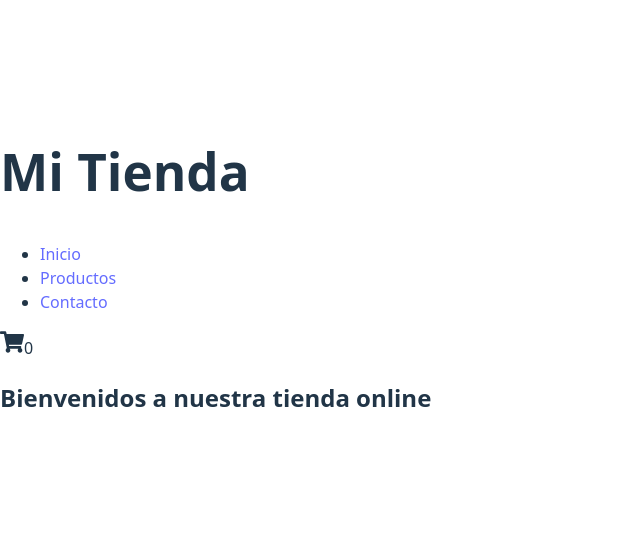
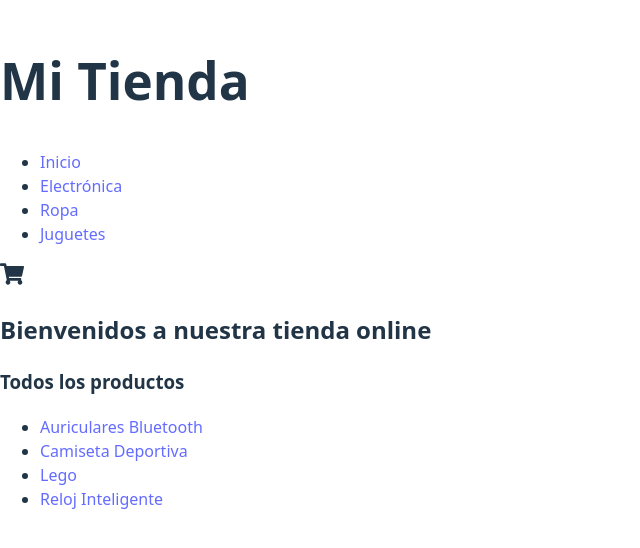
Before and after one commit to Lautaro-R-collins/ProyectoFinal-Rodriguez, a React (Vite) app: page / in a window 1280 px wide. Shown: the part 132-680 px from the top of the page, without its empty margins (0-640 px from the left). Built offline with nearby package versions, Linux system fonts and the light colour scheme.

Commit message:
NavegaLasRutas+RodriguezLautaro

```diff
--- a/package.json
+++ b/package.json
@@ -12,7 +12,8 @@
   "dependencies": {
     "react": "^19.1.0",
     "react-dom": "^19.1.0",
-    "react-icons": "^5.5.0"
+    "react-icons": "^5.5.0",
+    "react-router-dom": "^7.7.1"
   },
   "devDependencies": {
     "@eslint/js": "^9.29.0",
--- a/src/App.jsx
+++ b/src/App.jsx
@@ -1,12 +1,20 @@
-import NavBar from './components/NavBar';
-import ItemListContainer from './components/ItemListContainer';
+import { BrowserRouter, Routes, Route } from 'react-router-dom';
+import NavBar from './components/layout/NavBar';
+import ItemListContainer from './components/pages/ItemListContainer';
+import ItemDetailContainer from './components/pages/ItemDetailContainer';
+import NotFound from './components/pages/NotFound';
 
 function App() {
   return (
-    <>
+    <BrowserRouter>
       <NavBar />
-      <ItemListContainer mensaje="Bienvenidos a nuestra tienda online" />
-    </>
+      <Routes>
+        <Route path="/" element={<ItemListContainer mensaje="Bienvenidos a nuestra tienda online" />} />
+        <Route path="/category/:categoryId" element={<ItemListContainer />} />
+        <Route path="/item/:itemId" element={<ItemDetailContainer />} />
+        <Route path="*" element={<NotFound />} />
+      </Routes>
+    </BrowserRouter>
   );
 }
 
--- a/src/components/ItemListContainer.jsx
+++ /dev/null
@@ -1,10 +0,0 @@
-
-const ItemListContainer = ({ mensaje }) => {
-  return (
-    <div>
-      <h2>{mensaje}</h2>
-    </div>
-  );
-};
-
-export default ItemListContainer;
--- a/src/components/NavBar.jsx
+++ /dev/null
@@ -1,19 +0,0 @@
-import CartWidget from './CartWidget';
-
-const NavBar = () => {
-  return (
-    <nav>
-      <div>
-        <h1>Mi Tienda</h1>
-      </div>
-      <ul>
-        <li><a href="#inicio">Inicio</a></li>
-        <li><a href="#productos">Productos</a></li>
-        <li><a href="#contacto">Contacto</a></li>
-      </ul>
-      <CartWidget />
-    </nav>
-  );
-};
-
-export default NavBar;
--- a/src/components/CartWidget.jsx
+++ b/src/components/common/CartWidget.jsx
@@ -4,7 +4,6 @@ const CartWidget = () => {
   return (
     <div>
       <FaShoppingCart size={24} />
-      <span>0</span> {/* La burbuja con cantidad */}
     </div>
   );
 };
--- /dev/null
+++ b/src/components/layout/NavBar.jsx
@@ -0,0 +1,22 @@
+// src/components/layout/NavBar.jsx
+import { Link } from 'react-router-dom';
+import CartWidget from '../common/CartWidget';
+
+const NavBar = () => {
+  return (
+    <nav>
+      <div>
+        <h1>Mi Tienda</h1>
+      </div>
+      <ul>
+        <li><Link to="/">Inicio</Link></li>
+        <li><Link to="/category/electronica">Electrónica</Link></li>
+        <li><Link to="/category/ropa">Ropa</Link></li>
+        <li><Link to="/category/juguetes">Juguetes</Link></li>
+      </ul>
+      <CartWidget />
+    </nav>
+  );
+};
+
+export default NavBar;
--- /dev/null
+++ b/src/components/pages/ItemDetailContainer.jsx
@@ -0,0 +1,41 @@
+import { useEffect, useState } from 'react';
+import { useParams } from 'react-router-dom';
+import { productsMock } from '../../mock/productsMock.js';
+
+const getProductById = (id) => {
+  return new Promise((resolve) => {
+    setTimeout(() => {
+      const product = productsMock.find(p => p.id === id);
+      resolve(product);
+    }, 500);
+  });
+};
+
+const ItemDetailContainer = () => {
+  const { itemId } = useParams();
+  const [product, setProduct] = useState(null);
+  const [loading, setLoading] = useState(true);
+
+  useEffect(() => {
+    setLoading(true);
+    getProductById(itemId).then((prod) => {
+      setProduct(prod);
+      setLoading(false);
+    });
+  }, [itemId]);
+
+  if (loading) return <p>Cargando detalle del producto...</p>;
+  if (!product) return <p>Producto no encontrado</p>;
+
+  return (
+    <div>
+      <h2>{product.title}</h2>
+      <img src={product.imageUrl} alt={product.title} width={200} />
+      <p>{product.description}</p>
+      <p>Precio: ${product.price}</p>
+      <p>Stock disponible: {product.stock}</p>
+    </div>
+  );
+};
+
+export default ItemDetailContainer;
--- /dev/null
+++ b/src/components/pages/ItemListContainer.jsx
@@ -0,0 +1,47 @@
+import { useEffect, useState } from 'react';
+import { useParams, Link } from 'react-router-dom';
+import { productsMock } from '../../mock/productsMock.js';
+
+const getProducts = (categoryId) => {
+  return new Promise((resolve) => {
+    setTimeout(() => {
+      if (categoryId) {
+        resolve(productsMock.filter(product => product.category === categoryId));
+      } else {
+        resolve(productsMock);
+      }
+    }, 500);
+  });
+};
+
+const ItemListContainer = ({ mensaje }) => {
+  const { categoryId } = useParams();
+  const [products, setProducts] = useState([]);
+  const [loading, setLoading] = useState(true);
+
+  useEffect(() => {
+    setLoading(true);
+    getProducts(categoryId).then((data) => {
+      setProducts(data);
+      setLoading(false);
+    });
+  }, [categoryId]);
+
+  if (loading) return <p>Cargando productos...</p>;
+
+  return (
+    <div>
+      {mensaje && <h2>{mensaje}</h2>}
+      <h3>{categoryId ? `Categoría: ${categoryId}` : 'Todos los productos'}</h3>
+      <ul>
+        {products.map(product => (
+          <li key={product.id}>
+            <Link to={`/item/${product.id}`}>{product.title}</Link>
+          </li>
+        ))}
+      </ul>
+    </div>
+  );
+};
+
+export default ItemListContainer;
--- /dev/null
+++ b/src/components/pages/NotFound.jsx
@@ -0,0 +1,9 @@
+const NotFound = () => {
+  return (
+    <div>
+      <h1>lo siento no pudimos cargar la pagina</h1>
+    </div>
+  );
+};
+
+export default NotFound;
--- /dev/null
+++ b/src/mock/productsMock.js
@@ -0,0 +1,38 @@
+export const productsMock = [
+  {
+    id: "1",
+    title: "Auriculares Bluetooth",
+    price: 120,
+    description: "Auriculares inalámbricos con excelente calidad de sonido",
+    imageUrl: "https://example.com/auriculares.jpg",
+    stock: 15,
+    category: "electronica",
+  },
+  {
+    id: "2",
+    title: "Camiseta Deportiva",
+    price: 35,
+    description: "Camiseta ligera y transpirable para hacer deporte",
+    imageUrl: "https://example.com/camiseta.jpg",
+    stock: 30,
+    category: "ropa",
+  },
+  {
+    id: "3",
+    title: "Lego",
+    price: 60,
+    description: "Set de bloques de construcción para niños y adultos",
+    imageUrl: "https://example.com/lego.jpg",
+    stock: 10,
+    category: "juguetes",
+  },
+  {
+    id: "4",
+    title: "Reloj Inteligente",
+    price: 250,
+    description: "Reloj con monitoreo de salud y notificaciones",
+    imageUrl: "https://example.com/reloj.jpg",
+    stock: 8,
+    category: "electronica",
+  },
+];
```
Also changed, not shown: 1 other file (tests, documents, lock files or other folders).
